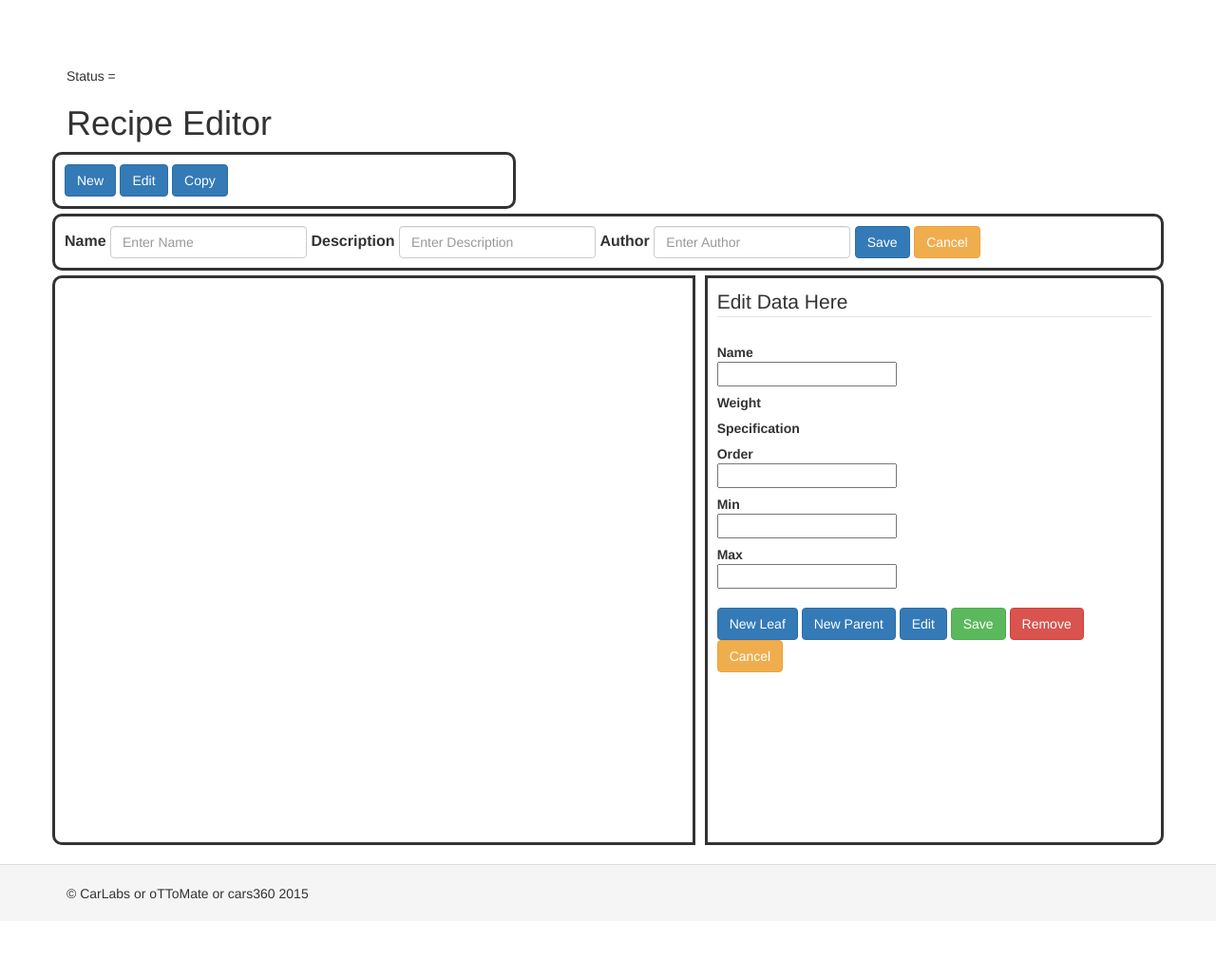
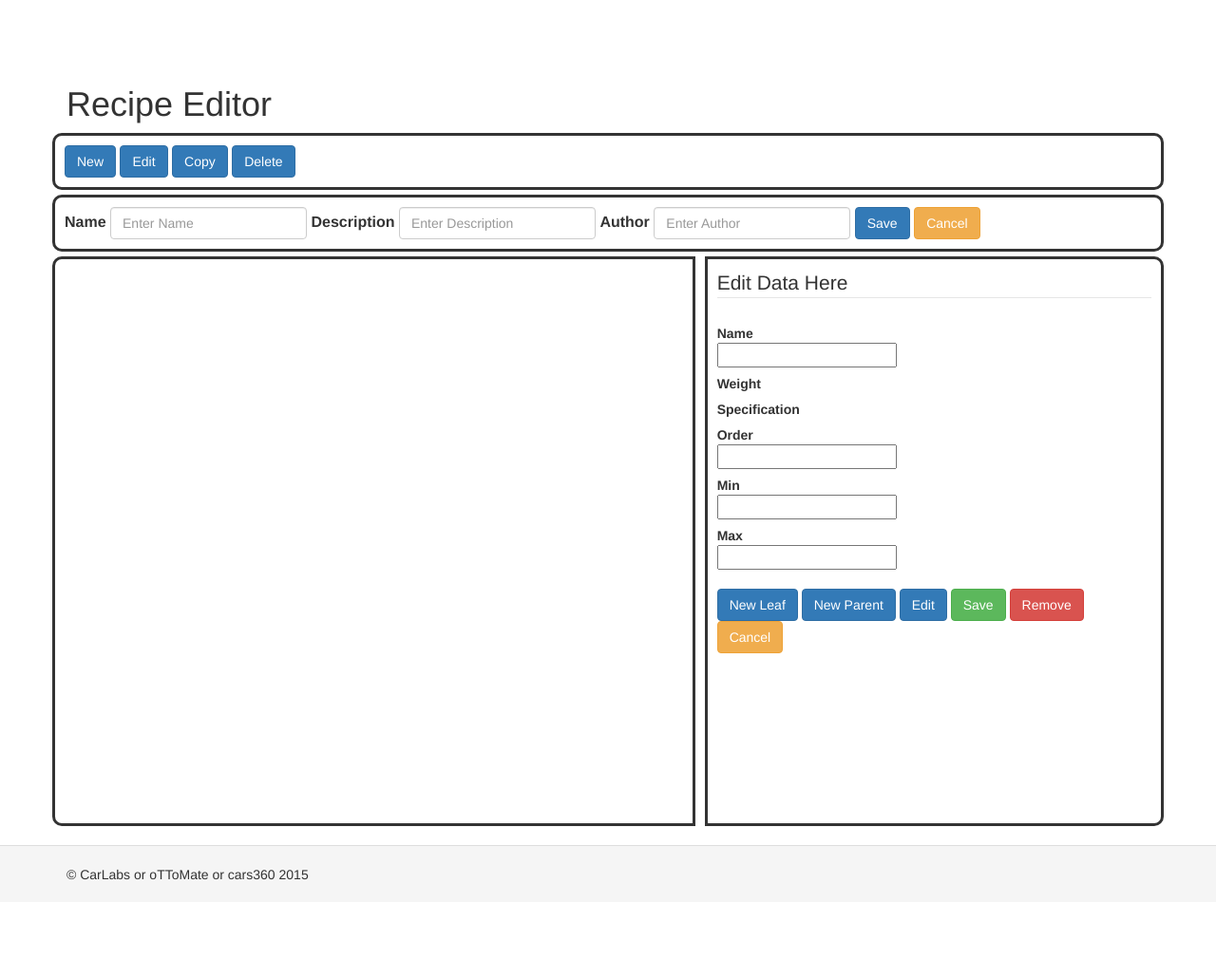
Before and after one commit to Revmaker/basic, a Yii app: template views/site/tree-edit.php in a window 1280 px wide. Shown: the whole page at 95% size. After the commit the page ends 927 px from the top, so only its background shows below. Run offline with PHP 8.4 and a stand-in for Yii, Linux system fonts and the light colour scheme; the template is opened without the code that fills it, so the values that code supplies are empty; some libraries are stand-ins or nearby versions.

Commit message:
Adding Delete and Copy UI functionality.

```diff
--- a/views/site/tree-edit.php
+++ b/views/site/tree-edit.php
@@ -20,7 +20,7 @@ $this->params['breadcrumbs'][] = $this->title;
 		border-radius : 10px;
 		padding :10px;
 		margin-bottom: 5px;
-		margin-right : 10px;
+		/*margin-right : 10px;*/
 	}
 
 	.recipe_add_panel {
@@ -29,7 +29,7 @@ $this->params['breadcrumbs'][] = $this->title;
 	}
 
 	#recipe_list {
-		width : 60%;	/* width of dropdown*/
+		width : 50%;	/* width of dropdown*/
 	}
 
 	.tree-panel {
@@ -48,7 +48,6 @@ $this->params['breadcrumbs'][] = $this->title;
 		border-radius : 0 10px 10px  0;
 		padding :10px;
 		height:600px;
-		/*margin-left : 10px;*/
 	}
 
 	.row {
@@ -71,8 +70,8 @@ $this->params['breadcrumbs'][] = $this->title;
 	PNotifyAsset::register($this);	// load js for PNotify
 	AlertAsset::register($this); 	// load for sweetalert
 
-	$this->context->copyRecipe(3, $status);	// REMOVE TEST ONLY
-	echo 'Status = ' . $status;
+	//$this->context->copyRecipe(3, $status);	// REMOVE TEST ONLY
+	//echo 'Status = ' . $status;
 ?>
 
 <div class="site-about">
@@ -80,7 +79,7 @@ $this->params['breadcrumbs'][] = $this->title;
 
 
 	<div class="row">
-		<div class="recipe_select_panel col-sm-5">
+		<div class="recipe_select_panel col-sm-12">
 			<?php
 				$recipes = $this->context->getRecipes();
 				echo Html::dropDownList('recipe_list', '', $recipes,
@@ -92,6 +91,7 @@ $this->params['breadcrumbs'][] = $this->title;
 			<button id="new-recipe" class="btn btn-primary">New</button>
 			<button id="edit-recipe" class="btn btn-primary">Edit</button>
 			<button id="copy-recipe" class="btn btn-primary">Copy</button>
+			<button id="delete-recipe" class="btn btn-primary">Delete</button>
 
 		</div>
 	</div>
@@ -278,6 +278,8 @@ $ajax_url['add-recipe'] = Url::to(['site/add-recipe']);
 $ajax_url['get-recipe']= Url::to(['site/get-recipe']);
 $ajax_url['update-recipe']= Url::to(['site/update-recipe']);
 $ajax_url['get-recipes']= Url::to(['site/get-recipes']);
+$ajax_url['delete-recipe']= Url::to(['site/delete-recipe']);
+
 $ajax_url['tree'] = Url::to(['site/tree']); // this is not a post, append the tree ID to the end of this URL '$recipe_id=1234'
 
 $script = <<< JS
@@ -457,6 +459,7 @@ function setRecipeControlState(state)
 		$("#new-recipe").prop("disabled",false);
 		$("#edit-recipe").prop("disabled",false);
 		$("#copy-recipe").prop("disabled",false);
+		$("#delete-recipe").prop("disabled",false);
 		$("#recipe_list").prop("disabled",false);
 	}
 	else
@@ -465,13 +468,13 @@ function setRecipeControlState(state)
 		$("#new-recipe").prop("disabled",true);
 		$("#edit-recipe").prop("disabled",true);
 		$("#copy-recipe").prop("disabled",true);
+		$("#delete-recipe").prop("disabled",true);
 		$("#recipe_list").prop("disabled",true);
 	}
 }
 
 function setButtonState(state)
 {
-
 	if(state == 'update' || state == 'new')
 	{
 		$("#edit-state").html((state == 'new')? "Add Mode" : "Edit Mode");
@@ -486,11 +489,12 @@ function setButtonState(state)
 		$("#new-parent").prop("disabled", true);
 		$("#new-parent").hide();
 
-		$("#edit").prop("disabled", true);
-		$("#edit").hide();
-
-		$("#copy").prop("disabled", true);
-		$("#copy").hide();
+		$("#edit-recipe").prop("disabled", true);
+		$("#edit-recipe").hide();
+		$("#copy-recipe").prop("disabled", true);
+		$("#copy-recipe").hide();
+		$("#delete-recipe").prop("disabled", true);
+		$("#delete-recipe").hide();
 
 		$("#save").prop("disabled",false);
 		$("#save").show();
@@ -523,10 +527,12 @@ function setButtonState(state)
 			$("#new-leaf").show();
 			$("#new-parent").show();
 
-			$("#edit").prop("disabled", false);
-			$("#edit").show();
-			$("#copy").prop("disabled", false);
-			$("#copy").show();
+			$("#edit-recipe").prop("disabled", false);
+			$("#edit-recipe").show();
+			$("#copy-recipe").prop("disabled", false);
+			$("#copy-recipe").show();
+			$("#delete-recipe").prop("disabled", false);
+			$("#delete-recipe").show();
 
 			$("#save").prop("disabled",true);
 			$("#save").hide();
@@ -541,7 +547,11 @@ function setButtonState(state)
 			$("#remove").hide();
 			$("#new-leaf").hide();
 			$("#new-parent").hide();
-			$("#edit").hide();
+
+			$("#edit-recipe").hide();
+			$("#copy-recipe").hide();
+			$("#delete-recipe").hide();
+
 			$("#save").hide();
 			$("#cancel").hide();
 		}
@@ -555,15 +565,22 @@ function updateTreeURL(id)
 	$('#treeview').jstree(true).refresh();
 }
 
+function invalidateTree()
+{
+	$('#treeview').jstree(true).settings.core.data = '';
+	$('#treeview').jstree(true).refresh();
+	id = -1;
+	setRecipeState('inactive');
+	setEditState('inactive');
+}
+
 $('#recipe_list').on('change', function(event)
 {
 	var id = $("#recipe_list").val();
 
 	if(id == "")
 	{
-		$('#treeview').jstree(true).settings.core.data = '';
-		$('#treeview').jstree(true).refresh();
-		id = -1;
+		invalidateTree();
 		return;
 	}
 
@@ -671,6 +688,38 @@ $('#copy-recipe').on('click',function(event)
 	});
 });
 
+$('#delete-recipe').on('click',function(event)
+{
+	id = $("#recipe_list").val();
+
+	if(id < 1 || id == "")
+	{
+		alert('Please Select a Recipe from the list to Delete');
+		setRecipeState('inactive');
+		return;
+	}
+
+	swal({
+	  title: "Are You Sure?",
+	  text: "Are you sure you want to DELETE this Recipe?",
+	  type: "warning",
+	  showCancelButton: true,
+	  confirmButtonText: "OK",
+	  cancelButtonText: "Cancel",
+	  closeOnConfirm: false,
+	  closeOnCancel: false
+	},
+	function(isConfirm)
+	{
+		if(isConfirm)
+		{
+			deleteRecipe(id);
+			swal("Recipe Deleted", "Completed", "success");
+		}
+		else
+			swal("Cancelled", "Operation Cancelled", "warning");
+	});
+});
 
 $('#save-recipe').on('click',function(event)
 {
@@ -1359,6 +1408,41 @@ function addRecipe()
 	});
 }
 
+function deleteRecipe(recipe_id)
+{
+	$.ajax({
+		url: '{$ajax_url['delete-recipe']}',
+		type: 'post',
+		data: {
+			recipe_id : recipe_id
+		},
+
+		success: function (data) {
+			var info = data.data;
+
+			if(data.status != 0)
+			{
+				alert('Application Error : ' + data.msg);
+				gCurrRecipe = -1;
+			}
+			else
+			{
+				var id = info.recipe_id;
+				invalidateTree();
+				gCurrRecipe = -1;		// update global
+				setRecipeState('inactive'); // if here reset so buttons OK
+				refreshRecipeList(false);
+			}
+		},
+
+		error:	function(data) {
+			alert('Http Response : ' + data.responseText + ' Operation Failed');
+			gCurrRecipe = -1;
+		},
+	});
+}
+
+
 function updateRecipe()
 {
 	if(gCurrRecipe == -1)
```
